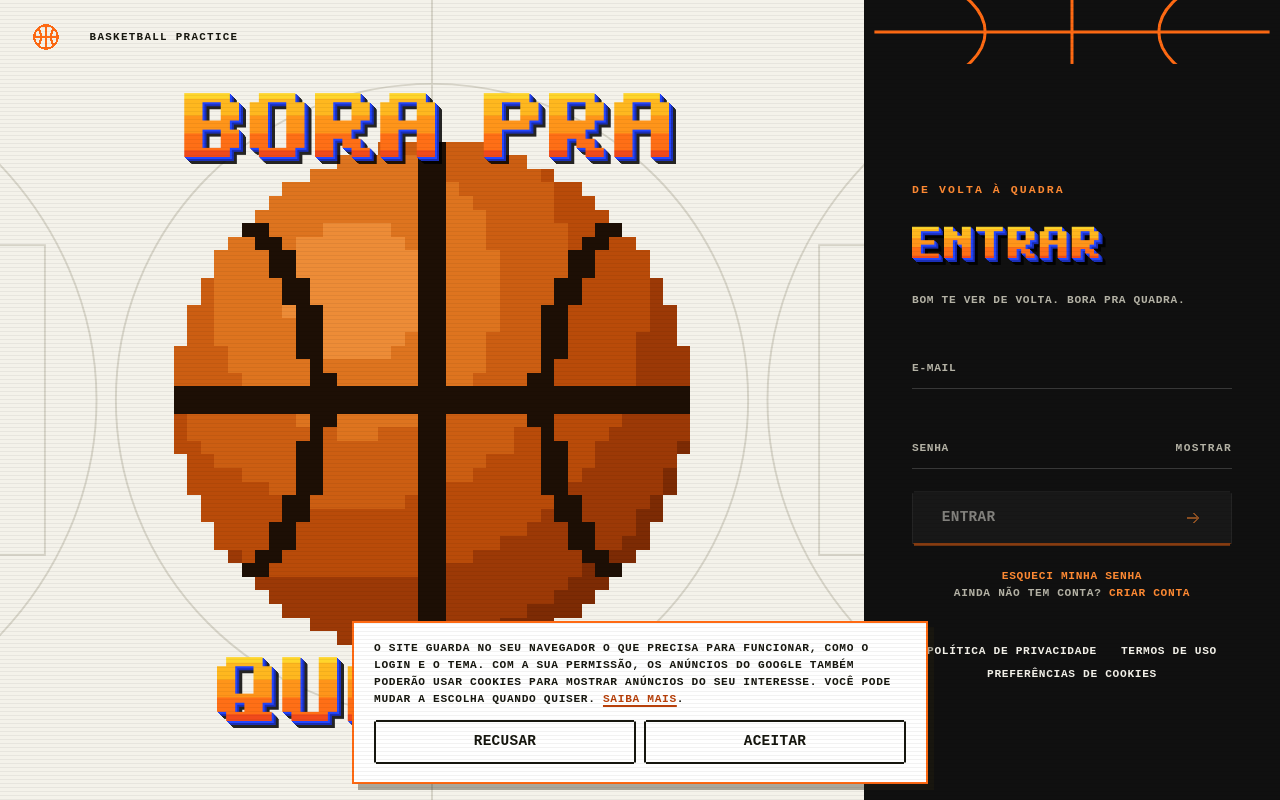
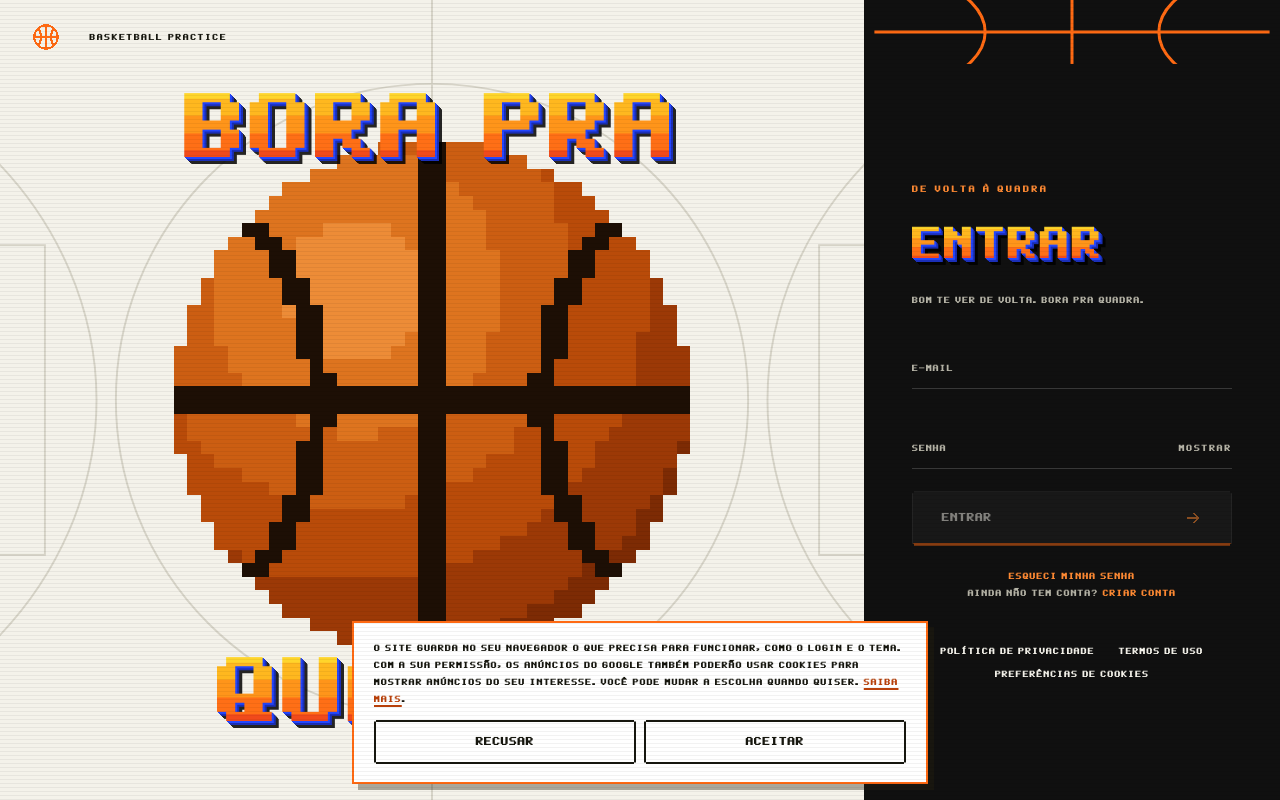
Before and after one commit to EduardoLafaiety/BasketballPractice, a React (Vite) app in the folder frontend/: page /entrar in a window 1280 px wide. Built offline with nearby package versions, Linux system fonts and the light colour scheme; no server answers; a web font is replaced by a local one.

Commit message:
Quadra 8 também no texto corrido, rótulos e botões (escala de 80%), no lugar da Pixelify Sans

```diff
--- a/frontend/src/styles/arcade.css
+++ b/frontend/src/styles/arcade.css
@@ -19,6 +19,17 @@
   font-weight: 400;
   font-display: swap;
   size-adjust: 62%;
+  src: url('../assets/fonts/quadra-8.woff') format('woff');
+}
+
+/* A mesma Quadra 8, em escala menor, para o texto corrido, rótulos e botões: com 80% a letra ocupa quase o mesmo
+   espaço que a Pixelify Sans ocupava e a grade 5×7 continua legível em corpo pequeno (sem faixas nem profundidade). */
+@font-face {
+  font-family: 'Arcade Texto';
+  font-style: normal;
+  font-weight: 400;
+  font-display: swap;
+  size-adjust: 80%;
   src: url('../assets/fonts/quadra-8.woff') format('woff');
 }
 
--- a/frontend/src/styles/refinamento.css
+++ b/frontend/src/styles/refinamento.css
@@ -1,7 +1,7 @@
 /* Refinamento visual: pixel nos títulos, leitura limpa no conteúdo. */
 :root {
   --fonte-display: 'Arcade', 'Jersey 10', 'Pixelify Sans Variable', 'Courier New', monospace;
-  --fonte-texto: 'Pixelify Sans Variable', 'Courier New', monospace;
+  --fonte-texto: 'Arcade Texto', 'Pixelify Sans Variable', 'Courier New', monospace;
   --peso-display: 400;
   -webkit-font-smoothing: antialiased;
   text-rendering: optimizeLegibility;
@@ -82,7 +82,7 @@ body::after { opacity: 0.12; background: repeating-linear-gradient(0deg, #000 0
 .menu-tela .nav-grupo { margin: 0; padding: 1.5rem; border: 1px solid #343434; border-top: 3px solid #ff8a33; background: #181818; }
 .menu-tela .nav-grupo h2 {
   margin: 0 0 1rem;
-  font-family: 'Pixelify Sans Variable', monospace;
+  font-family: var(--fonte-texto);
   font-size: 1.65rem;
   line-height: 1.3;
   font-weight: 600;
--- a/frontend/src/styles/tokens.css
+++ b/frontend/src/styles/tokens.css
@@ -26,7 +26,7 @@
   --lateral-muted: #a3a3a3;
   --raio: 0px;
   --fonte-display: 'Arcade', 'Jersey 10', 'Pixelify Sans Variable', 'Courier New', monospace;
-  --fonte-texto: 'Pixelify Sans Variable', 'Courier New', monospace;
+  --fonte-texto: 'Arcade Texto', 'Pixelify Sans Variable', 'Courier New', monospace;
   --peso-display: 400;
 
   --c-arremesso: #ff7a1a;
```
